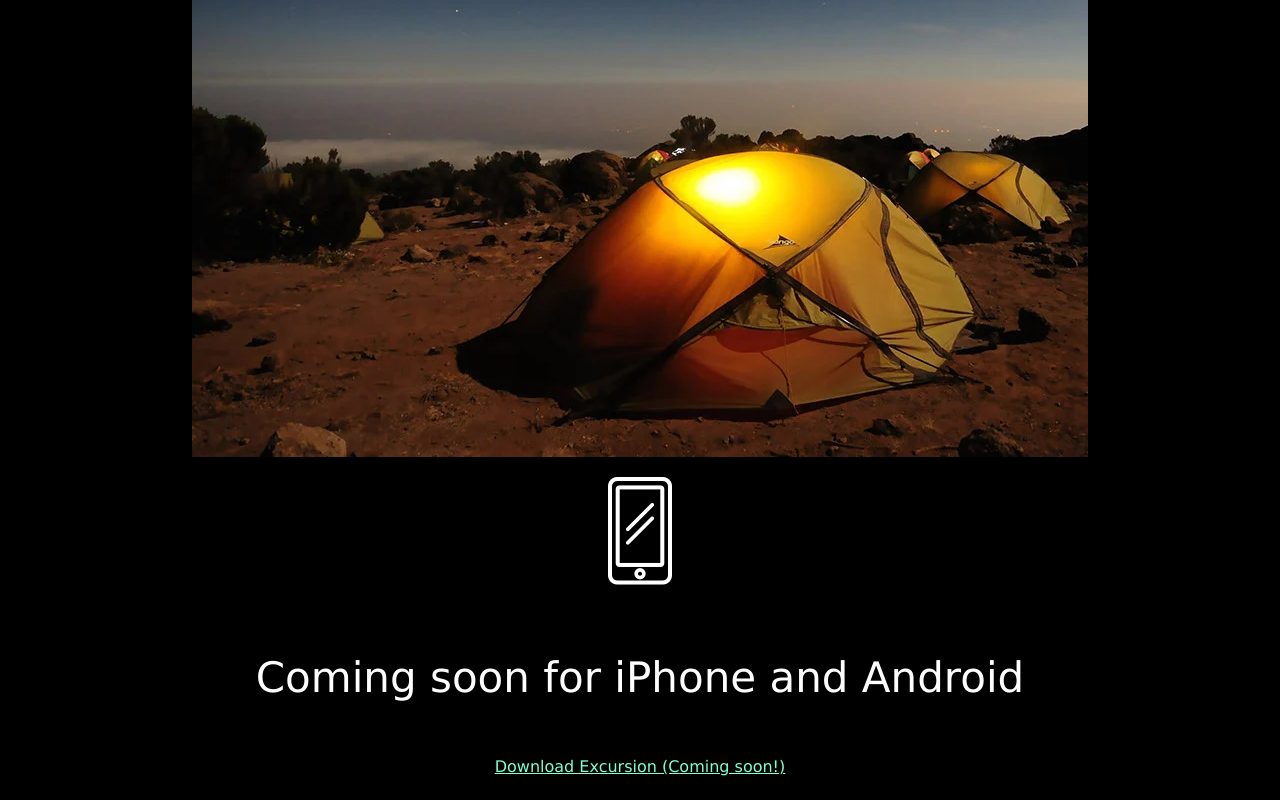
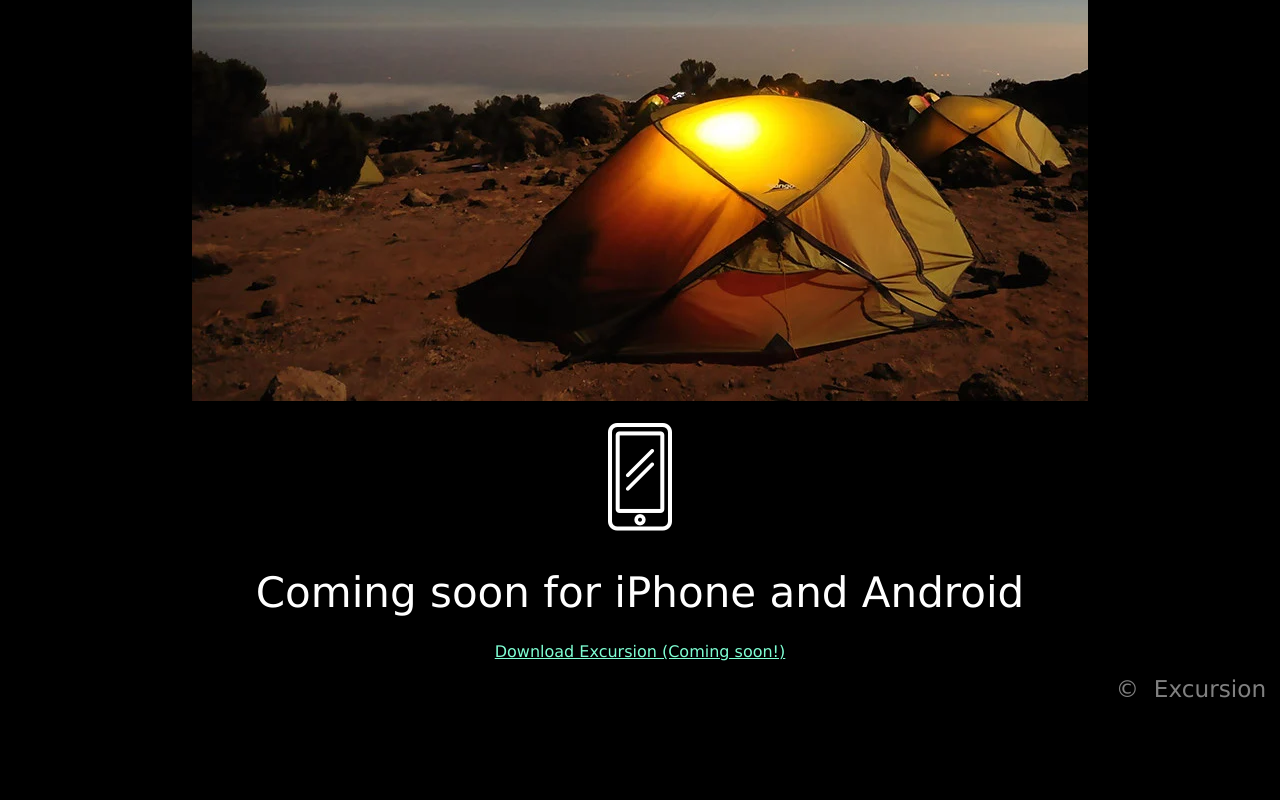
Before and after one commit to rojitaLuwang/excursion, a plain HTML site: page index.html in a window 1280 px wide. Shown: the part 643-1443 px from the top of the page. After the commit the page ends 1359 px from the top, so only its background shows below. Drawn offline with Linux system fonts and the light colour scheme.

Commit message:
Added the copyright

```diff
--- a/index.html
+++ b/index.html
@@ -32,8 +32,8 @@
             <h2 class="with_padding">Coming soon for iPhone and Android</h2>
             <a href="#" class="with_padding">Download Excursion (Coming soon!)</a>
         </main>
-        <footer>
-
+        <footer class="with_padding">
+            &copy;&nbsp;&nbsp;Excursion
         </footer>
     </body>
 </html>
--- a/resources/css/style.css
+++ b/resources/css/style.css
@@ -2,7 +2,7 @@ body {
     background-color: black;
     text-align: center;
     font-size: 16px;
-    margin: 1.5em;
+    margin: auto;
     color: white;
     font-family: Verdana;
 }
@@ -11,7 +11,7 @@ h1 {
     font-weight: normal;
     font-size: 3.125em;
     margin: auto;
-    padding: 20px;
+    padding: .6em;
 }
 
 h2 {
@@ -33,6 +33,13 @@ img {
     margin: auto;
 }
 
+footer {
+    text-align: right;
+    color: gray;
+    font-size: 1.45em;
+}
+
 .with_padding {
     padding: .5em;
+    margin: .1em;
 }
```
